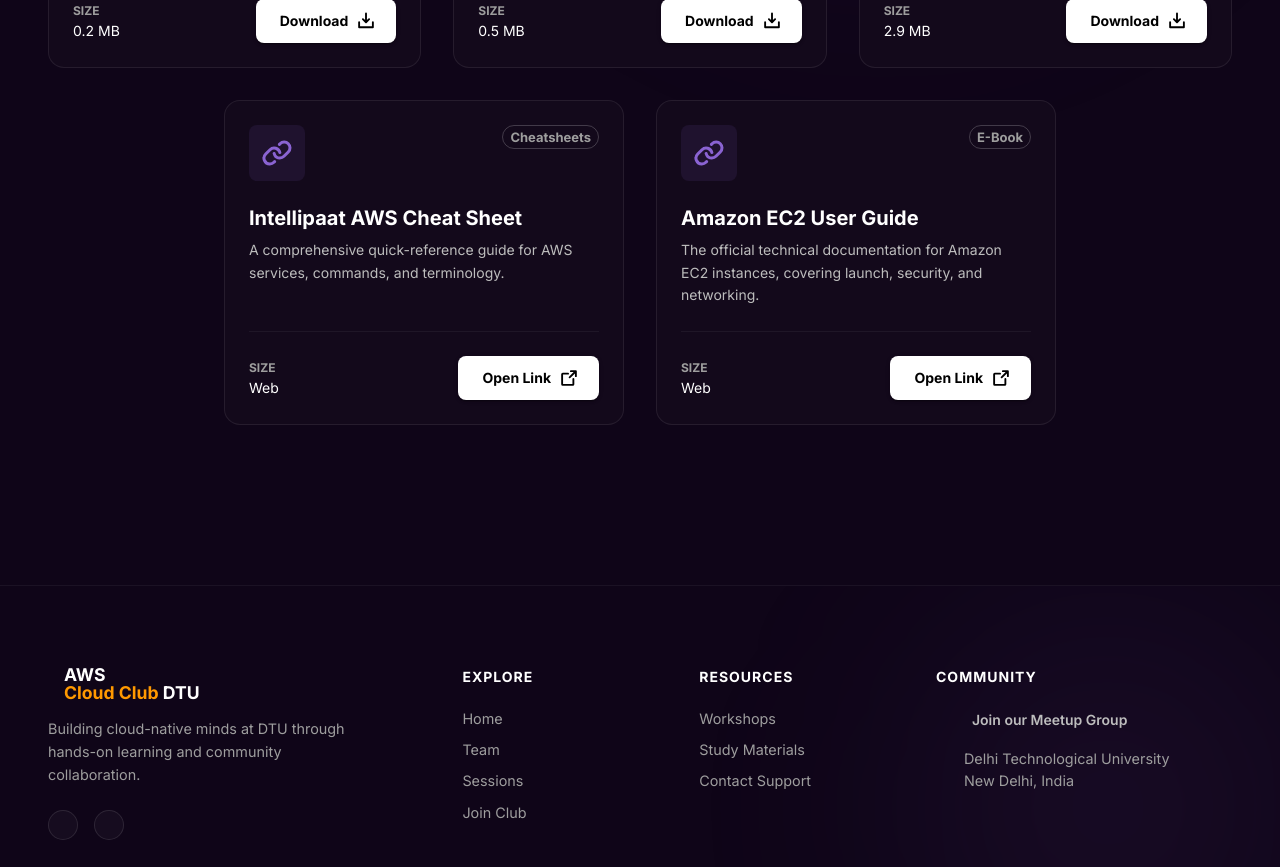
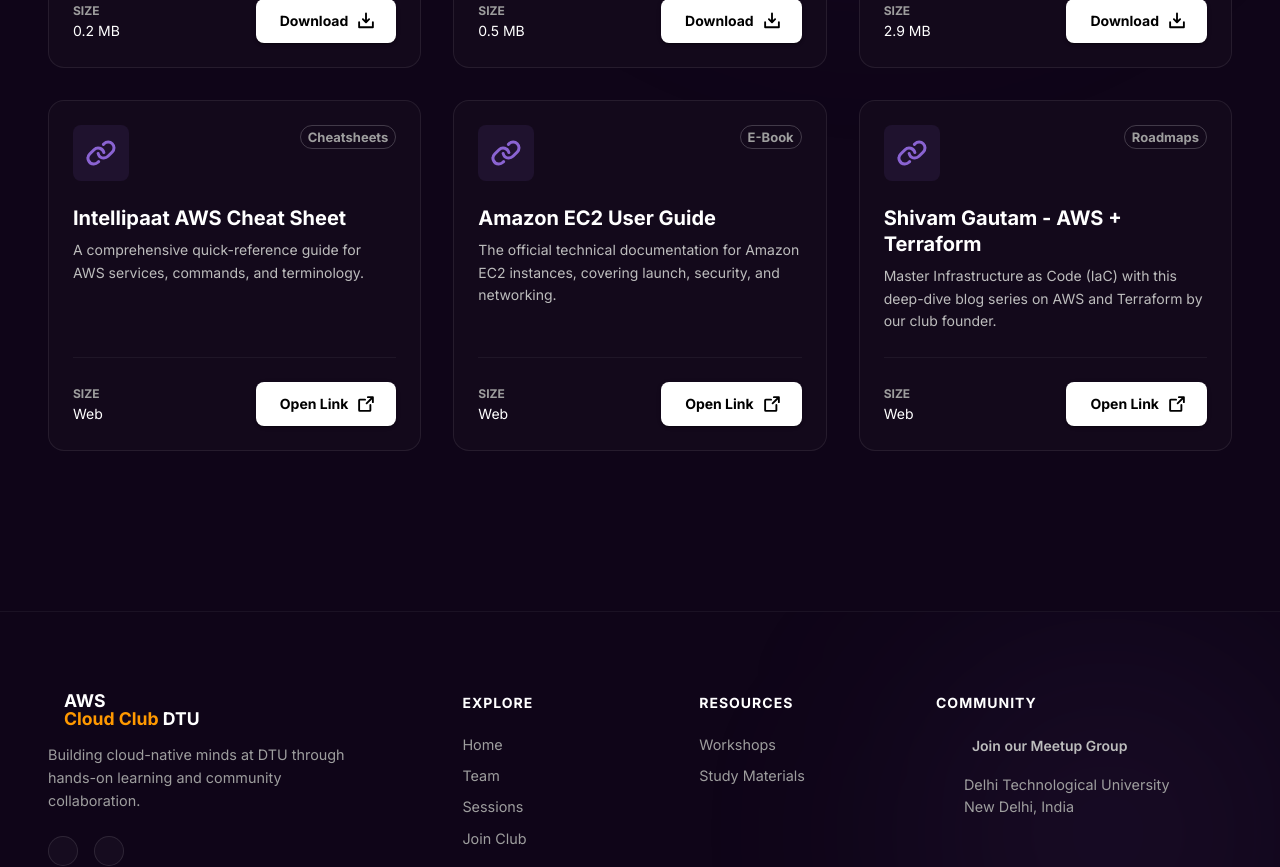
Before and after one commit to PranshuSharma251/aws-cloud-club, a Next.js app: page /resources in a window 1280 px wide. Shown: the part 860-1727 px from the top of the page. Built offline with nearby package versions, Linux system fonts and the light colour scheme; some icons are missing; what @mui/material-nextjs would draw is missing.

Commit message:
founder add

```diff
--- a/src/app/resources/page.tsx
+++ b/src/app/resources/page.tsx
@@ -56,6 +56,16 @@
     desc: "The official technical documentation for Amazon EC2 instances, covering launch, security, and networking.",
     link: "https://docs.aws.amazon.com/pdfs/AWSEC2/latest/UserGuide/ec2-ug.pdf"
   },
+    {
+    id: 6,
+    title: "Shivam Gautam - AWS + Terraform",
+    category: "Roadmaps", // or "Documents" depending on your pref
+    type: "Link",
+    size: "Web",
+    date: "Blog Series",
+    desc: "Master Infrastructure as Code (IaC) with this deep-dive blog series on AWS and Terraform by our club founder.",
+    link: "https://shivamgautam.hashnode.dev/"
+  }
 ];
 
 // Updated Categories based on your data
--- a/src/components/Footer.tsx
+++ b/src/components/Footer.tsx
@@ -38,7 +38,6 @@
 const resourceLinks = [
   { label: "Workshops", href: "/sessions" },
   { label: "Study Materials", href: "/resources" },
-  { label: "Contact Support", href: "mailto:aws@dtu.ac.in" },
 ];
 
 export default function Footer() {
```
Also changed, not shown: src/app/team/page.tsx (+9 -0 lines), public/images/utk.jpeg (added).
